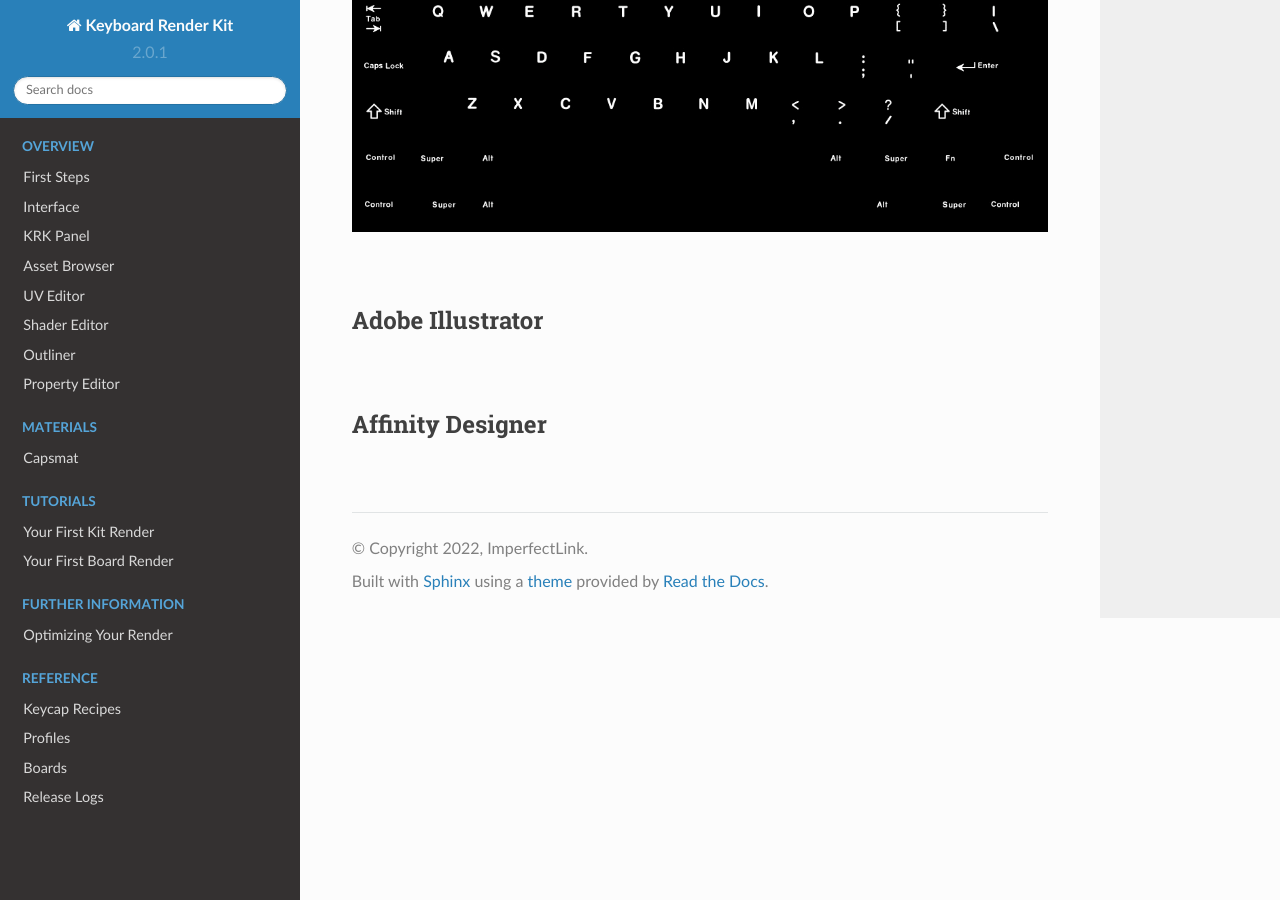
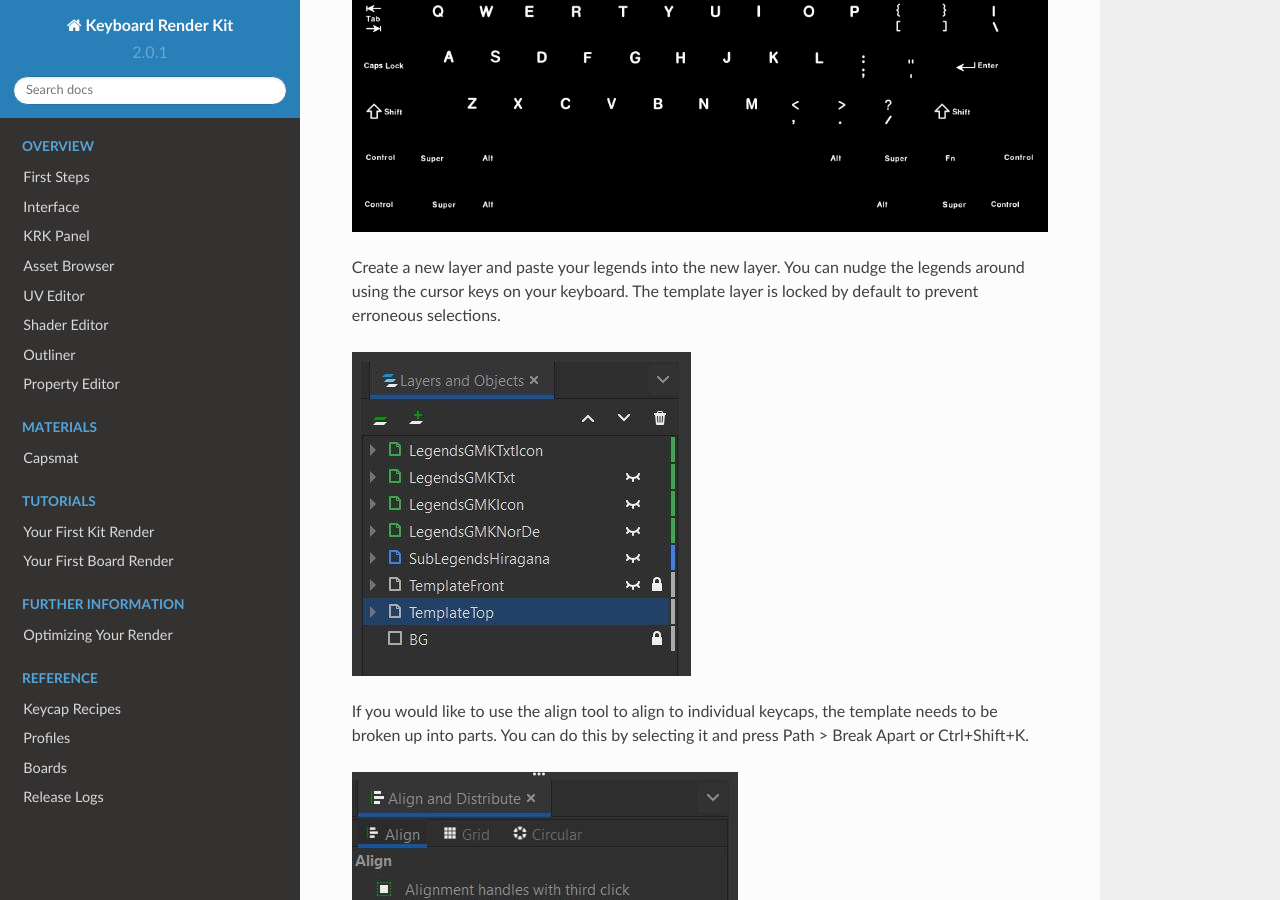
Before and after one commit to imperfectlink/KeyboardRenderKit, a Sphinx documentation site: the page built from docs/source/legends.rst, in a window 1280 px wide and 900 px high, scrolled down 1436 px. Built offline with Sphinx 7.4.7 and the Read the Docs theme 2.0.0, drawn with Linux system fonts in a browser that asks for light colours.

Commit message:
Update legends.rst

```diff
--- a/docs/source/legends.rst
+++ b/docs/source/legends.rst
@@ -18,6 +18,15 @@ The template is turned on to help you align your legends and novelties in relati
 
 .. image:: img/LegendsDemo.jpg
 
+Create a new layer and paste your legends into the new layer. You can nudge the legends around using the cursor keys on your keyboard. The template layer is locked by default to prevent erroneous selections.
+
+.. image:: img/InkscapeLayers.jpg
+
+If you would like to use the align tool to align to individual keycaps, the template needs to be broken up into parts. You can do this by selecting it and press Path > Break Apart or Ctrl+Shift+K.
+
+.. image:: img/InkscapeAlign.jpg
+
+
 |
 
 Adobe Illustrator
```
